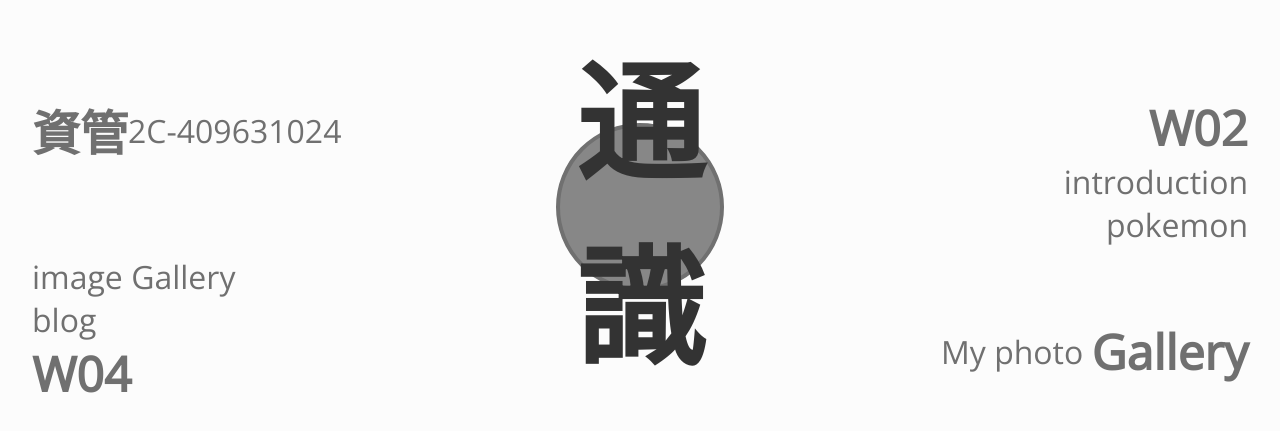
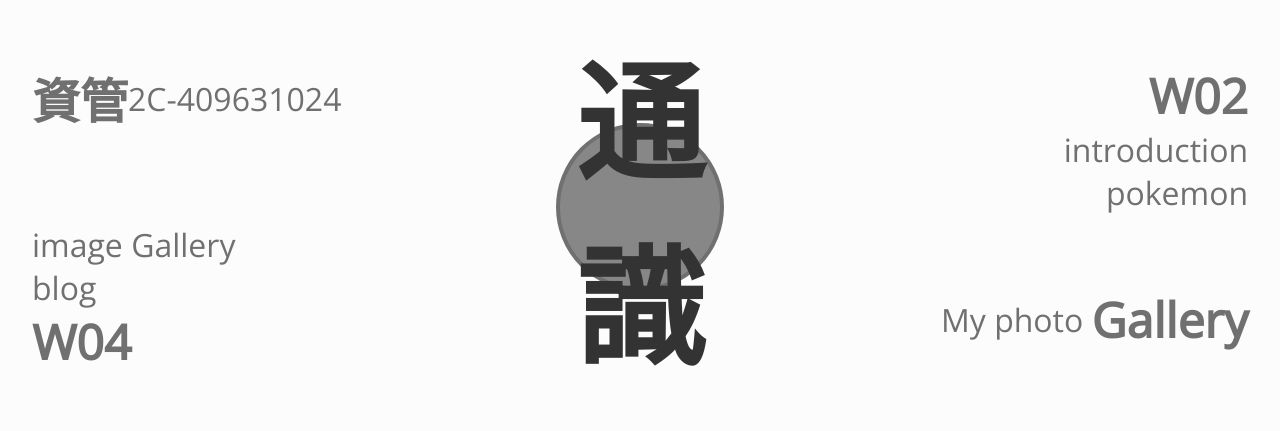
Before and after one commit to tony0831-L/1101-CLASSDEMO-409631024, a plain HTML site: page index.html in a window 1280 px wide. Shown: the part 193-624 px from the top of the page. Drawn offline with nearby package versions, Linux system fonts and the light colour scheme.

Commit message:
index remade

```diff
--- a/style.css
+++ b/style.css
@@ -111,13 +111,13 @@ a:hover{
         right: 1em;
     }
     .lt,.rt{
-        top: 9em;
+        top: 8em;
     }
     .ld{
-        top: 14em;
+        top: 13em;
     }
     .rd{
-        top: 16em;
+        top: 15em;
     }
     .rt a,.rd p,.rt h2,.rd h2,.rd a{
         color: #707070;
```
